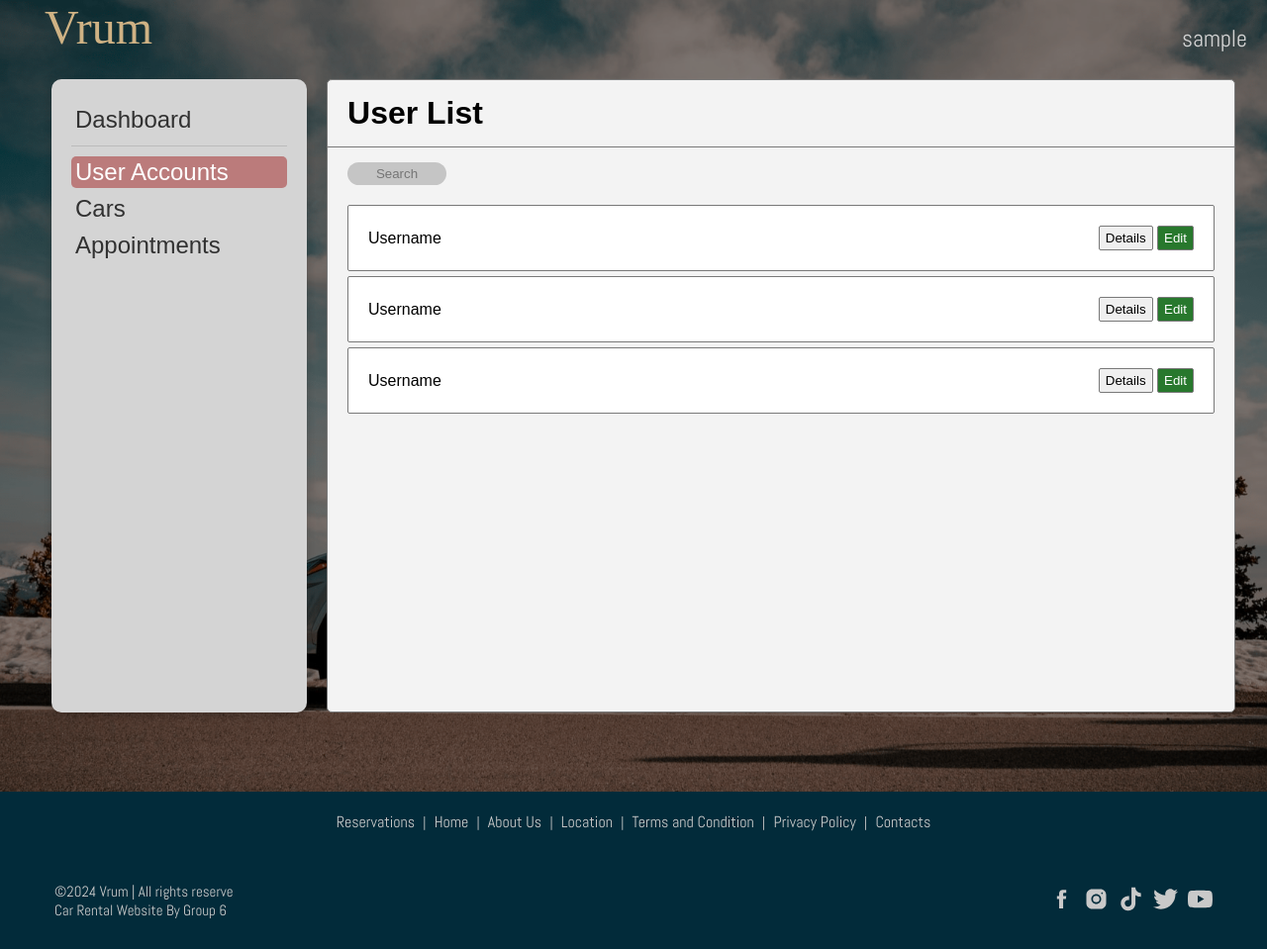
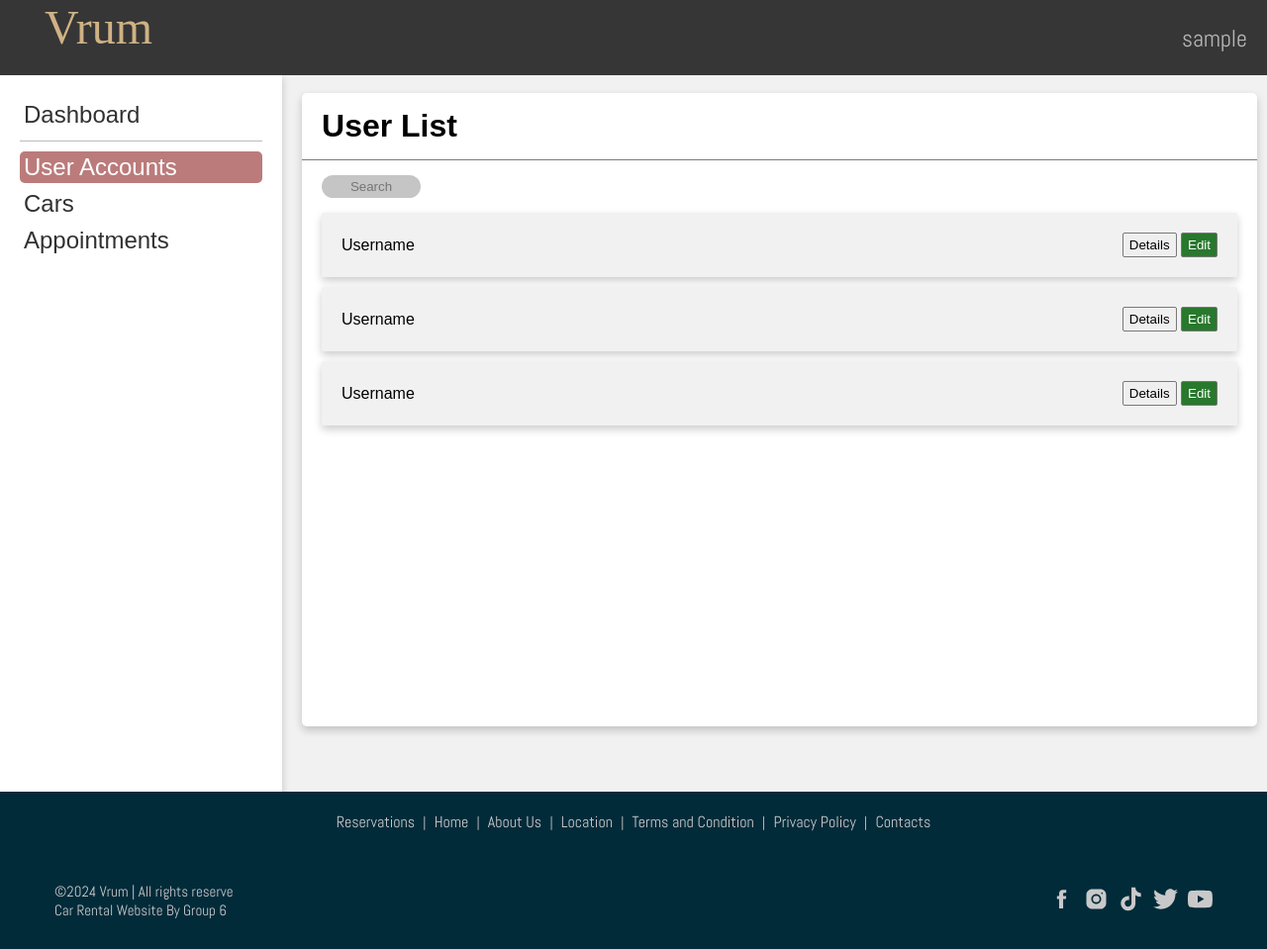
Before and after one commit to harvestephen/vrum-car-rental, a PHP site: page /adminUsers in a window 1280 px wide. Shown: the whole page at 99% size. Run offline with PHP 8.4, Linux system fonts and the light colour scheme; the visitor is signed in with stand-in values (Sample User, id 1); data that the repository does not hold is empty; some web fonts are replaced.

Commit message:
Refactor admin navigation and styles: update sidebar structure, enhance navbar for admin roles, and improve CSS for better layout and usability

```diff
--- a/pages/HomeDefault/adminHome.php
+++ b/pages/HomeDefault/adminHome.php
@@ -2,11 +2,6 @@
     <!-- Admin Sidebar Menu -->
     <div class="AdminWrapper">
         <div class="admin-sidebar-card-container">
-            <!-- Admin Menu Header -->
-            <div>
-
-            </div>
-            <!-- Admin Menu List -->
             <div>
                 <ul>
                     <li class="navSelectionadmincurrent"><a
--- a/pages/Template/navBar.php
+++ b/pages/Template/navBar.php
@@ -1,11 +1,16 @@
-<div class="navBar navContent">
+<div class="<?php if (isset($_SESSION['role']) && $_SESSION['role'] === "admin") {
+    echo "AdminnavBar navContent";
+} else {
+    echo "navBar navContent";
+}
+?>">
     <div class="pageTitle">
         <a class="pageTitle" href="<?php echo $rootDirectory ?>">Vrum</a>
     </div>
     <div class="pageNav navContent">
         <div class="navOption navContent">
             <?php
-            if (isset($_SESSION['role']) && $_SESSION['role'] !== 'admin'){
+            if (isset($_SESSION['role']) && $_SESSION['role'] !== 'admin') {
                 echo '<ul class="navOption">';
                 echo '<li class="navOption">';
                 echo '<a class="navSelection" href=' . $rootDirectory . '/cars >Car</a>';
@@ -23,7 +28,7 @@
                 <?php
                 if (session_id() && !empty($_SESSION['username'])) {
                     echo '<li class="navOption">';
-                    echo '<button class="navSelection" id="usernameTrigger">'. htmlspecialchars($_SESSION['username']) .'</button>';
+                    echo '<button class="navSelection" id="usernameTrigger">' . htmlspecialchars($_SESSION['username']) . '</button>';
                     echo '</li>';
                 } else {
                     echo '<li class="navOption">';
--- a/styles/index.css
+++ b/styles/index.css
@@ -70,6 +70,17 @@ input[type="number"] {
   height: 76px;
   z-index: 20;
   background-color: transparent;
+}
+.AdminnavBar {
+  position: absolute;
+  top: 0;
+  width: 100%;
+  height: 76px;
+  z-index: 20;
+  background-color: rgb(54, 54, 54);
+}
+.AdminnavBar .navSelection {
+  color: rgb(182, 182, 182);
 }
 .navContent {
   display: flex;
@@ -2217,21 +2228,40 @@ hr {
   overflow: hidden;
   width: 85vw;
 }
+
+/** ADMIN PAGE CSSs*/
 .AdminPage {
   display: flex;
   justify-content: center;
-  background-image: url("../assets/images/bg.png");
+  background-color: #f1f1f1;
   background-repeat: no-repeat;
   background-position: bottom;
   background-size: cover;
-  background-color: rgba(0, 0, 0, 0.5);
-  background-blend-mode: darken;
+  width: 100vw;
   height: 100vh; /* Ensures it covers the full height of the viewport */
 }
 .admin-sidebar-card-container {
+  position: relative;
+  left: 0;
   width: 300px;
-  height: 80%;
-  background: #d4d4d4;
+  height: 100vh;
+  background: #ffffff;
+  box-shadow: 0 4px 8px rgba(0, 0, 0, 0.2);
+  margin-top: 75px;
+  margin-bottom: 20px;
+  padding: 20px;
+}
+.AdminWrapper {
+  display: flex;
+  flex-direction: row;
+  width: 100vw;
+  height: 100vh;
+  font-family: Arial, Helvetica, sans-serif;
+}
+.admin-cars-dashboard,
+.admin-user-dashboard {
+  width: 300px;
+  background: #ffffff;
   border-radius: 10px;
   box-shadow: 0 4px 8px rgba(0, 0, 0, 0.2);
   margin-top: 80px;
@@ -2239,25 +2269,8 @@ hr {
   margin-bottom: 20px;
   padding: 20px;
 }
-.AdminWrapper {
-  display: flex;
-  flex-direction: row;
-  width: 95vw;
-  height: 100vh;
-  font-family: Arial, Helvetica, sans-serif;
-}
-.admin-cars-dashboard,
-.admin-user-dashboard {
-  width: 300px;
-  background: #d4d4d4;
-  border-radius: 10px;
-  box-shadow: 0 4px 8px rgba(0, 0, 0, 0.2);
-  margin-top: 80px;
-  margin-left: 20px;
-  margin-bottom: 20px;
-  padding: 20px;
-}
 .admin-cars-user {
+  margin-top: 20px;
 }
 .navSelectionadmin {
   color :#000;
@@ -2466,13 +2484,14 @@ background-color: #28782D;
 background-color: #FF5E57;
 }
 .adminUsersWrapper {
-  background-color: rgb(243, 243, 243);
-  margin-top: 80px;
+  background-color: rgb(255, 255, 255);
+  margin-top: 94px;
   max-height: 80%;
   border-radius: 5px;
   margin-left: 20px;
-  width: 90%;
-  border: 1px solid rgb(121, 121, 121);
+  width: 80%;
+  box-shadow: 0 4px 8px rgba(0, 0, 0, 0.2);
+  margin-right: 10px;
 }
 .adminUsersWrapper h1{
   border-bottom: 1px solid rgb(121, 121, 121);
@@ -2498,18 +2517,20 @@ background-color: #FF5E57;
   justify-content: space-between;
   align-items: center;
   padding: 20px;
-  border: 1px solid rgb(121, 121, 121);
   border-radius: 2px;
-  margin-top: 5px;
-  background-color: rgb(255, 255, 255);
+  margin-bottom: 10px;
+  background-color: rgb(241, 241, 241);
+  box-shadow: 0 4px 8px rgba(0, 0, 0, 0.2);
 }
 .useradminlist-options button {
   padding: 4px 6px;
   border-radius: 2px;
   border: 1px solid rgb(121, 121, 121);
+  cursor: pointer;
 }
 .useradminlist-optionsedit {
   background-color: #28782D;
   color: white;
   border: 1px solid rgb(121, 121, 121);
-}
+  cursor: pointer;
+}
```
Also changed, not shown: other parts of styles/index.css (+21 -16 lines). Lines whose indentation alone changed are shown as unchanged.
